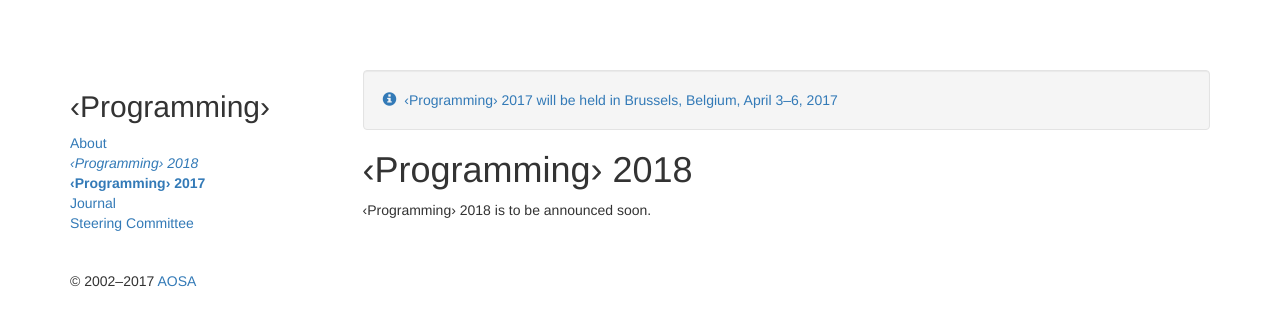
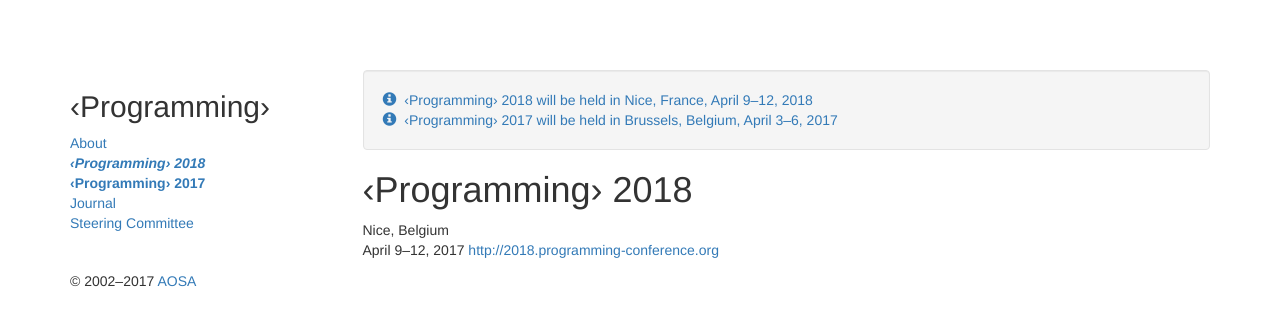
Before and after one commit to programming-conference/programming-conference.github.io, a Jekyll site: the page built from 2018/index.markdown, in a window 1280 px wide. Shown: the top 326 px of the page. Built offline with Jekyll 4.4.1, drawn with Linux system fonts in a browser that asks for light colours; nearby versions of some CDN libraries; library files that are not in the unit come from our copies.

Commit message:
Announce 2018

```diff
--- a/2018/index.markdown
+++ b/2018/index.markdown
@@ -1,6 +1,10 @@
 ---
 title: ‹Programming› 2018
 order: 198
+featured: ‹Programming› 2018 will be held in Nice, France, April 9–12, 2018
+external: http://2018.programming-conference.org
 ---
 
-‹Programming› 2018 is to be announced soon.
+Nice, Belgium \\
+April 9–12, 2017
+<http://2018.programming-conference.org>
```
